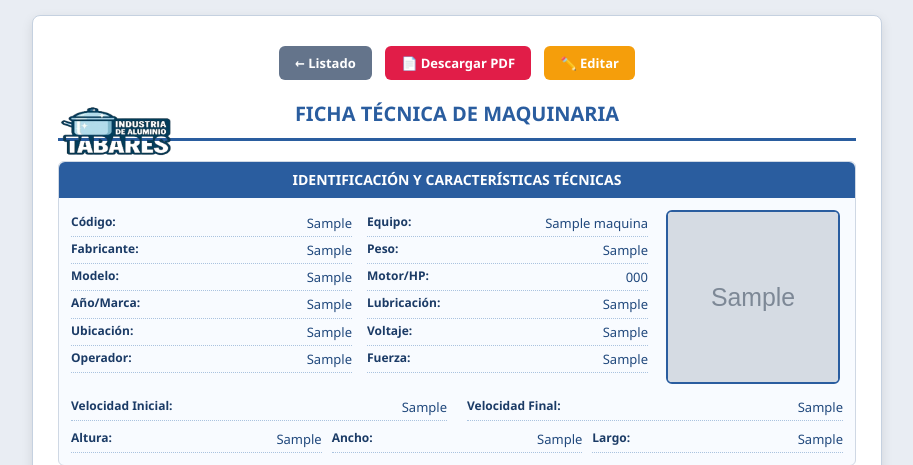
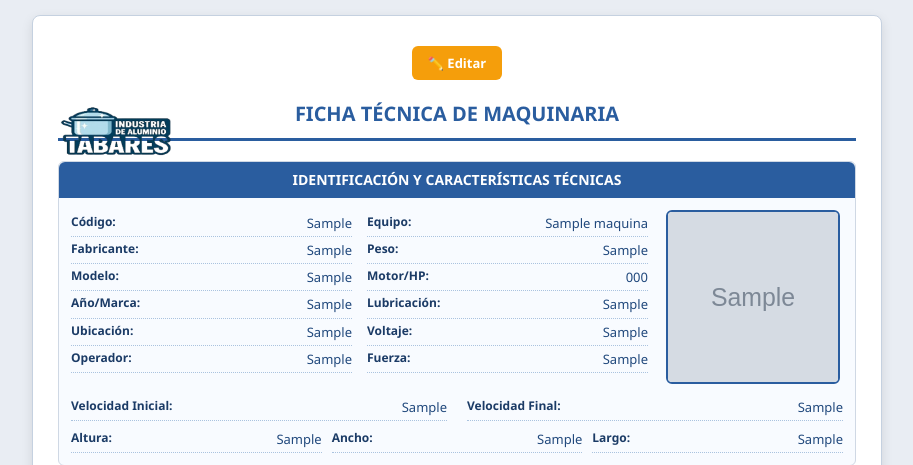
Before and after one commit to AluminiosTabares/mi-app-flask, a Flask app: a page that uses templates/ficha_maquina.html in a window 1280 px wide. Shown: the top 465 px of the page, without its empty margins (183-1096 px from the left). Run offline with Flask 3, Linux system fonts and the light colour scheme; the visitor is signed in with stand-in values (Sample User, id 1); tables that the repository leaves empty hold one stand-in row (values such as "Sample post"); grey boxes marked "Sample" are stand-in pictures.

Commit message:
Update ficha_maquina.html

```diff
--- a/templates/ficha_maquina.html
+++ b/templates/ficha_maquina.html
@@ -139,12 +139,6 @@
 <body>
     <div class="contenedor">
         <div class="acciones-nav">
-    <a href="{{ url_for('admin_fichas') }}" class="btn volver">← Listado</a>
-
-    <a href="{{ url_for('descargar_pdf', codigo=ficha.codigo) }}" class="btn" style="background: #e11d48;">
-        📄 Descargar PDF
-    </a>
-
     {% if session['rol'] in ['admin', 'empleado'] %}
         <a href="{{ url_for('editar_ficha', codigo=ficha.codigo) }}" class="btn btn-editar">✏️ Editar</a>
     {% endif %}
```
